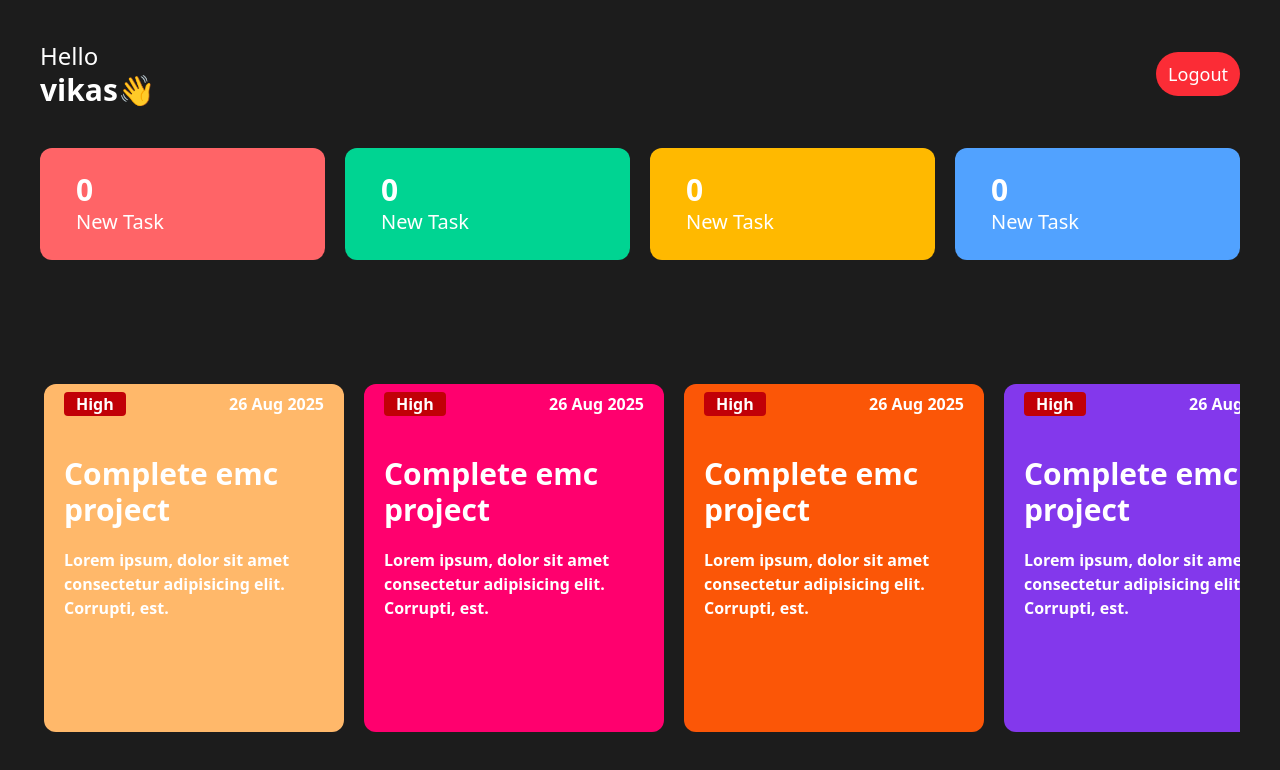
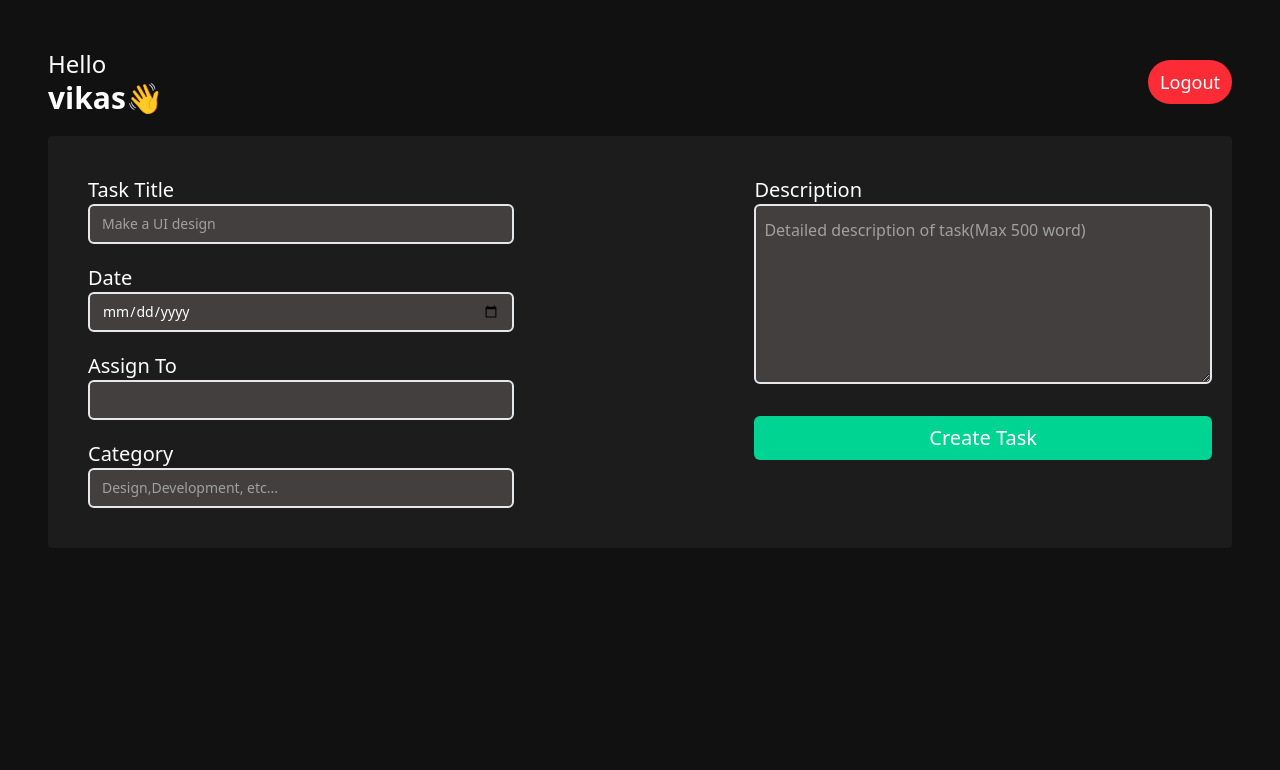
Before and after one commit to vikasvishwagna/Employee-Management-System, a React (Vite) app: page / in a window 1280 px wide. Shown: the top 770 px of the page. Built offline with nearby package versions, Linux system fonts and the light colour scheme.

Commit message:
feat:added CreateTask component

```diff
--- a/src/App.jsx
+++ b/src/App.jsx
@@ -1,12 +1,14 @@
 import React from 'react'
 import Login from './components/Auth/Login'
 import EmployeeDashboard from './components/Dashboard/EmployeeDashboard'
+import AdminDashboard from './components/Dashboard/AdminDashboard'
 
 function App() {
   return (
     <>
     {/* <Login /> */}
-    <EmployeeDashboard />
+    {/* <EmployeeDashboard /> */}
+    <AdminDashboard />
     </>
   )
 }
--- a/src/TaskList/TaskList.jsx
+++ b/src/TaskList/TaskList.jsx
@@ -14,7 +14,7 @@ function TaskList() {
         <h3 className='  px-5 font-semibold'>Lorem ipsum, dolor sit amet consectetur adipisicing elit. Corrupti, est.</h3>
       </div>
 
-      <div className='h-full w-[300px] bg-[#ff006e] rounded-xl flex-shrink-0 pt-2 '>
+      <div className='h-full w-[300px] bg-[#e94a8f] rounded-xl flex-shrink-0 pt-2 '>
         <div className='flex justify-between px-5 items-center'>
           <h3 className='bg-red-700 px-3 font-extrabold rounded-sm text-white'>High</h3>
           <h3 className='font-extrabold text-white'>26 Aug 2025</h3>
@@ -24,7 +24,7 @@ function TaskList() {
         <h3 className='  px-5 font-semibold'>Lorem ipsum, dolor sit amet consectetur adipisicing elit. Corrupti, est.</h3>
       </div>
 
-      <div className='h-full w-[300px] bg-[#fb5607] rounded-xl flex-shrink-0 pt-2 '>
+      <div className='h-full w-[300px] bg-[#83c5be] rounded-xl flex-shrink-0 pt-2 '>
         <div className='flex justify-between px-5 items-center'>
           <h3 className='bg-red-700 px-3 font-extrabold rounded-sm text-white'>High</h3>
           <h3 className='font-extrabold text-white'>26 Aug 2025</h3>
@@ -54,7 +54,7 @@ function TaskList() {
         <h3 className='  px-5 font-semibold'>Lorem ipsum, dolor sit amet consectetur adipisicing elit. Corrupti, est.</h3>
       </div>
 
-      <div className='h-full w-[300px] bg-[#83c5be] rounded-xl flex-shrink-0 pt-2 '>
+      <div className='h-full w-[300px] bg-[#fb8b24] rounded-xl flex-shrink-0 pt-2 '>
         <div className='flex justify-between px-5 items-center'>
           <h3 className='bg-red-700 px-3 font-extrabold rounded-sm text-white'>High</h3>
           <h3 className='font-extrabold text-white'>26 Aug 2025</h3>
--- a/src/components/Dashboard/AdminDashboard.jsx
+++ b/src/components/Dashboard/AdminDashboard.jsx
@@ -0,0 +1,15 @@
+import React from 'react'
+import Header from '../other/Header'
+import CreateTask from '../other/CreateTask'
+
+const AdminDashboard = () => {
+  return (
+    <div className=' h-screen w-full p-12'>
+      <Header />
+      <CreateTask />
+    </div>
+
+  )
+}
+
+export default AdminDashboard
--- /dev/null
+++ b/src/components/other/CreateTask.jsx
@@ -0,0 +1,53 @@
+import React from 'react'
+
+const CreateTask = () => {
+  return (
+<div className='bg-[#1C1C1C] mt-5 p-5 rounded'>
+        <form className='flex flex-wrap items-start justify-between'>
+
+        <div id='left-div' className='w-1/2 p-5'>
+
+          <div>
+            <p className='text-white font-medium text-xl'>Task Title</p>
+            <input
+            className='bg-[#433f3f] text-sm py-2 px-3 w-4/5 border-2 border-gray-200 rounded-md'
+            type="text" placeholder='Make a UI design' />
+          </div>
+
+          <div className='mt-5'>
+            <p className='text-white font-medium text-xl'>Date</p>
+            <input
+            className='bg-[#433f3f] text-sm py-2 px-3 w-4/5 border-2 border-gray-200 rounded-md'
+            type="date" placeholder='dd/mm/yyyy' />
+          </div>
+
+          <div className='mt-5'>
+            <p className='text-white font-medium text-xl'>Assign To</p>
+            <input
+            className='bg-[#433f3f] text-sm py-2 px-3 w-4/5 border-2 border-gray-200 rounded-md'
+            type="text"  />
+          </div>
+
+          <div className='mt-5'>
+            <p className='text-white font-medium text-xl'>Category</p>
+            <input
+            className='bg-[#433f3f] text-sm py-2 px-3 w-4/5 border-2 border-gray-200 rounded-md'
+            type="text" placeholder='Design,Development, etc...' />
+          </div>
+
+        </div>
+
+          <div id='right-div' className='w-2/5  mt-5 flex flex-col items-start'>
+            <p className='text-white font-medium text-xl'>Description</p>
+            <textarea
+            className='bg-[#433f3f] w-full h-45 text-md px-2 py-3 border-2 border-gray-200  rounded-md'
+            type="text" placeholder='Detailed description of task(Max 500 word)' />
+
+            <button className='bg-emerald-400 w-full px-1 py-2
+          text-white mt-8 rounded-md  text-xl font-medium cursor-pointer'>Create Task</button>
+          </div>
+    </form>
+  </div>  )
+}
+
+export default CreateTask
```
